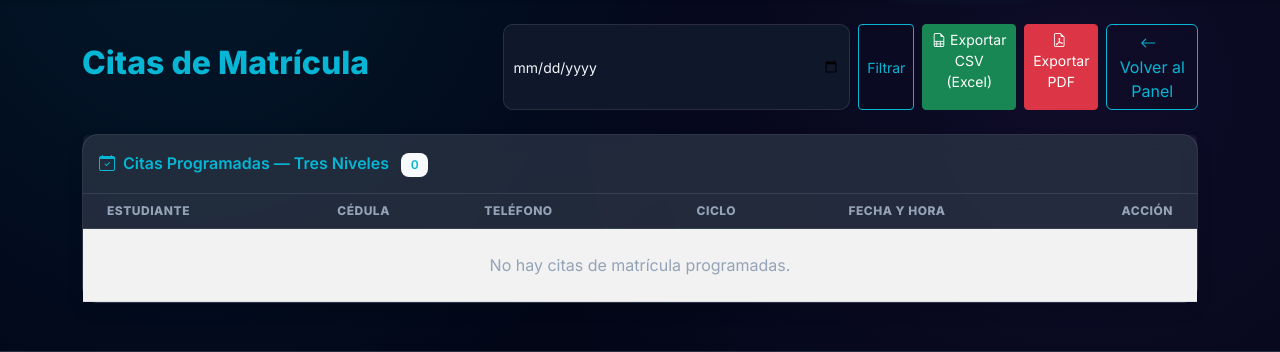
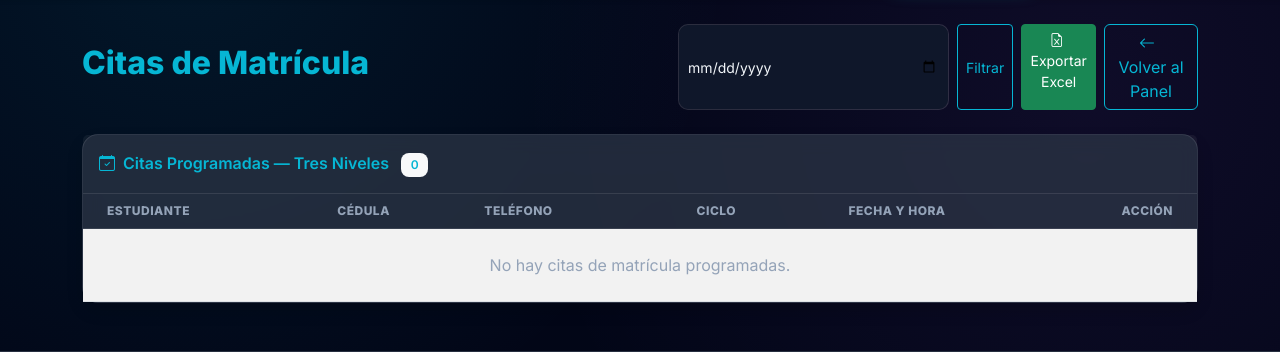
Before and after one commit to LUISKA777/Wep-Cindea, a Flask app: page /admin/matricula-citas in a window 1280 px wide. Shown: the part 67-419 px from the top of the page. Run offline with Flask 3, Linux system fonts and the light colour scheme; the visitor is signed in with stand-in values (Sample User, id 1); data that the repository does not hold is empty.

Commit message:
Error en pdf ne

```diff
--- a/app.py
+++ b/app.py
@@ -1745,6 +1745,7 @@ def admin_matricula_citas():
                 ]
                 for i, item in enumerate(row):
                     # Optional: truncate overly long text to avoid overflow
+                    text = str(item) if item is not None else ''
                     if len(text) > 50:
                         text = text[:47] + '...'
                     pdf.cell(
--- a/requirements.txt
+++ b/requirements.txt
@@ -4,4 +4,4 @@ requests==2.31.0
 python-dotenv==1.0.1
 pytz==2024.1
 werkzeug==3.0.1
-fpdf2==2.7.5
+fpdf2==2.7.5openpyxl==3.1.2
--- a/templates/admin_matricula_citas.html
+++ b/templates/admin_matricula_citas.html
@@ -16,11 +16,8 @@
     <div class="d-flex gap-2" id="export-controls">
         <input type="date" id="date-filter" class="form-control form-control-sm">
         <button id="apply-filter" class="btn btn-sm btn-outline-primary">Filtrar</button>
-        <a href="#" id="export-csv" class="btn btn-sm btn-success">
-            <i class="bi bi-file-earmark-spreadsheet me-1"></i>Exportar CSV (Excel)
-        </a>
-        <a href="#" id="export-pdf" class="btn btn-sm btn-danger">
-            <i class="bi bi-file-earmark-pdf me-1"></i>Exportar PDF
+        <a href="#" id="export-excel" class="btn btn-sm btn-success">
+            <i class="bi bi-file-earmark-excel me-1"></i>Exportar Excel
         </a>
         <a href="{{ url_for('admin_dashboard') }}" class="btn btn-outline-primary">
             <i class="bi bi-arrow-left me-2"></i>Volver al Panel
@@ -100,21 +97,13 @@ function updateExportLinks() {
     const dateFilter = document.getElementById('date-filter').value;
     const baseUrl = '{{ url_for('admin_matricula_citas') }}';
 
-    // CSV link
-    const csvLink = document.getElementById('export-csv');
-    let csvHref = baseUrl + '?format=csv';
+    // Excel link
+    const excelLink = document.getElementById('export-excel');
+    let excelHref = baseUrl + '?format=excel';
     if (dateFilter) {
-        csvHref += '&date=' + encodeURIComponent(dateFilter);
+        excelHref += '&date=' + encodeURIComponent(dateFilter);
     }
-    csvLink.href = csvHref;
-
-    // PDF link
-    const pdfLink = document.getElementById('export-pdf');
-    let pdfHref = baseUrl + '?format=pdf';
-    if (dateFilter) {
-        pdfHref += '&date=' + encodeURIComponent(dateFilter);
-    }
-    pdfLink.href = pdfHref;
+    excelLink.href = excelHref;
 }
 
 async function updateAppointments() {
```
